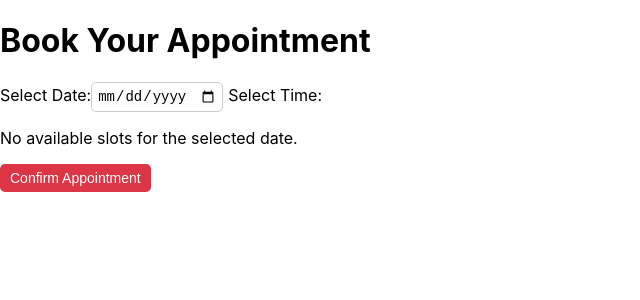
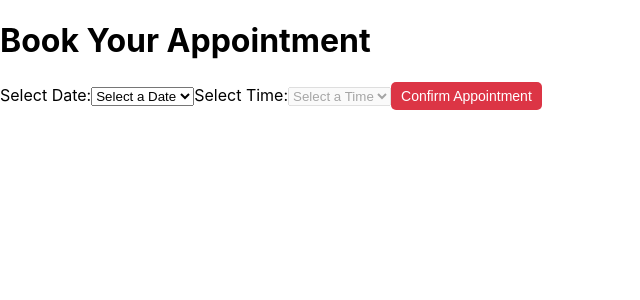
Before and after one commit to divyamishra22/Bookingapp, a React (Create React App) app in the folder client/: page /book-appointment/1 in a window 1280 px wide. Shown: the top 300 px of the page, without its empty margins (0-640 px from the left). Built offline with nearby package versions, Linux system fonts and the light colour scheme.

Commit message:
show avalible date and time slots

```diff
--- a/client/src/Pages/Customer/Appointments.jsx
+++ b/client/src/Pages/Customer/Appointments.jsx
@@ -7,14 +7,17 @@ const BookAppointment = () => {
   const { gmbReferenceId } = useParams(); // Get gmbReferenceId from URL
   const navigate = useNavigate();
   const location = useLocation();
-  const [date, setDate] = useState("");
-  const [selectedTime, setSelectedTime] = useState("");
+  const [date, setDate] = useState(""); // Selected date
+  const [time, setTime] = useState(""); // Selected time
   const [isSubmitting, setIsSubmitting] = useState(false);
 
   const services = location.state?.service || "";
   const availability = location.state?.availability || [];
 
-  // Get available slots based on selected date
+  // Extract available dates from availability array
+  const availableDates = availability.map((item) => item.date);
+
+  // Get available slots for the selected date
   const availableSlots = availability.find((item) => item.date === date)?.slots || [];
 
   const handleSubmit = async (e) => {
@@ -22,13 +25,13 @@ const BookAppointment = () => {
     setIsSubmitting(true);
 
     const token = localStorage.getItem("token");
-    const user = JSON.parse(localStorage.getItem("user")); // Parse stored user object
+    const user = JSON.parse(localStorage.getItem("user")); // Parse user object
 
     const appointmentData = {
       user: user._id,
       service: services,
       date,
-      time: selectedTime,
+      time,
       status: "pending",
       gmbReferenceId,
     };
@@ -46,7 +49,7 @@ const BookAppointment = () => {
       );
 
       console.log("Appointment Booked:", response.data);
-      navigate(`/viewall`); // Redirect after booking
+      navigate(`/viewall`);
     } catch (error) {
       console.error("Error booking appointment:", error);
     } finally {
@@ -58,29 +61,30 @@ const BookAppointment = () => {
     <div className="appointment-container">
       <h1>Book Your Appointment</h1>
       <form onSubmit={handleSubmit}>
+
+        {/* Select Available Date */}
         <label>Select Date:</label>
-        <input
-          type="date"
-          value={date}
-          onChange={(e) => setDate(e.target.value)}
-          required
-        />
+        <select value={date} onChange={(e) => setDate(e.target.value)} required>
+          <option value="">Select a Date</option>
+          {availableDates.map((dateOption, index) => (
+            <option key={index} value={dateOption}>
+              {dateOption}
+            </option>
+          ))}
+        </select>
 
+        {/* Select Available Time (Only if a date is selected) */}
         <label>Select Time:</label>
-        {availableSlots.length > 0 ? (
-          <select value={selectedTime} onChange={(e) => setSelectedTime(e.target.value)} required>
-            <option value="">Select a time</option>
-            {availableSlots.map((slot, index) => (
-              <option key={index} value={slot}>
-                {slot}
-              </option>
-            ))}
-          </select>
-        ) : (
-          <p>No available slots for the selected date.</p>
-        )}
+        <select value={time} onChange={(e) => setTime(e.target.value)} required disabled={!date}>
+          <option value="">Select a Time</option>
+          {availableSlots.map((timeOption, index) => (
+            <option key={index} value={timeOption}>
+              {timeOption}
+            </option>
+          ))}
+        </select>
 
-        <button type="submit" disabled={isSubmitting || !selectedTime}>
+        <button type="submit" disabled={isSubmitting || !time}>
           {isSubmitting ? "Booking..." : "Confirm Appointment"}
         </button>
       </form>
--- a/client/src/Pages/Customer/Views.jsx
+++ b/client/src/Pages/Customer/Views.jsx
@@ -37,7 +37,7 @@ const View = () => {
             <p><strong>Services:</strong> {business.services}</p>
             <p><strong>Contact:</strong> {business.contact}</p>
             <button className="book-button" onClick={() => navigate(`/book-appointment/${business.gmbReferenceId}`, {
-    state: { service: business.services, availibility: business.availibility }
+    state: { service: business.services, availibility: business.availability }
   })}>Book Appointment</button>
           </div>
         ))}
```
